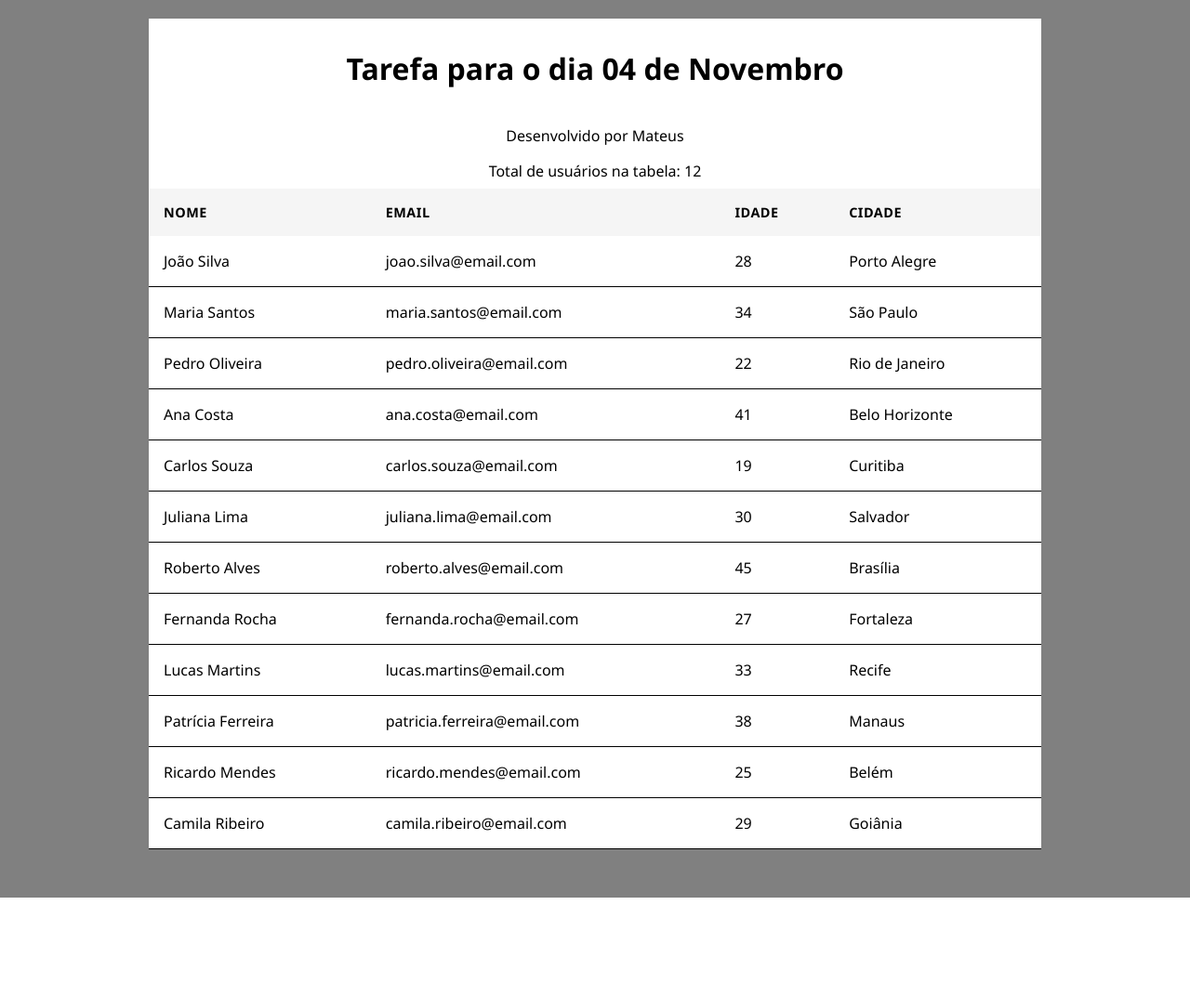
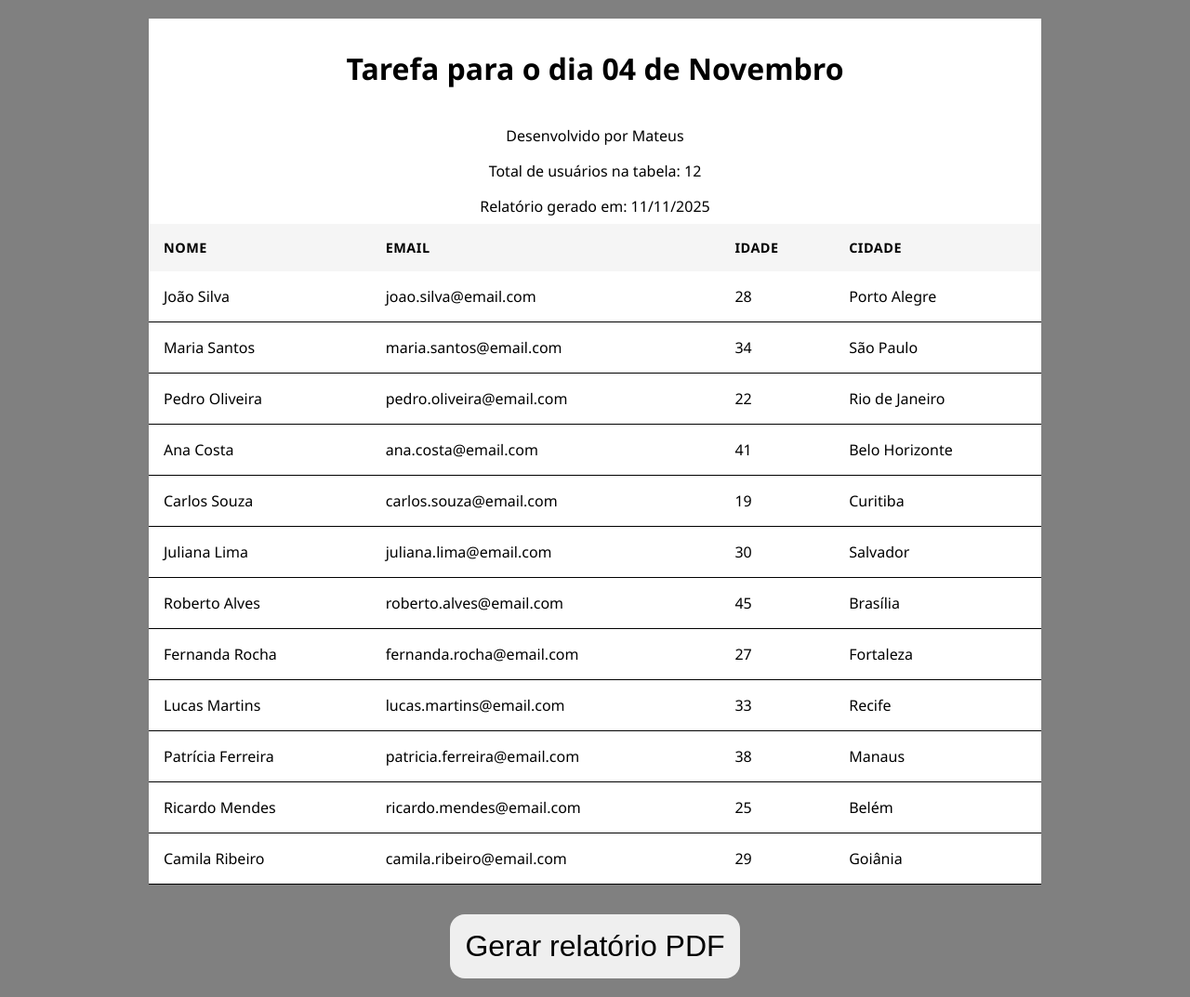
Before and after one commit to mateussperess/back-end-02, a PHP site: page /back-end-02/atividade_pdf/index.php in a window 1280 px wide. Shown: the whole page at 93% size. Before the commit the page ends 966 px from the top, so only its background shows below. Run offline with PHP 8.4, Linux system fonts and the light colour scheme; data comes from the database, SQL or seed files in the repository; both versions use the stored data as it was after the commit.

Commit message:
implementando a funcionalidade de imprimir o relatório

```diff
--- a/atividade_pdf/index.php
+++ b/atividade_pdf/index.php
@@ -72,6 +72,19 @@ $usuarios = $stmt->fetchAll();
     padding: 1rem 1rem;
     border-bottom: 1px solid black;
   }
+
+  form {
+    display: flex;
+    justify-content: center;
+  }
+
+  form button {
+    font-size: 2rem;
+    padding: 1rem;
+    border: none;
+    border-radius: 1rem;
+    cursor: pointer;
+  }
 </style>
 
 <body>
@@ -79,6 +92,7 @@ $usuarios = $stmt->fetchAll();
   <p> Desenvolvido por Mateus </p>
 
   <p> Total de usuários na tabela: <?php echo count($usuarios); ?> </p>
+  <p> Relatório gerado em: <?php echo date("d/m/Y"); ?> </p>
 
   <table>
     <thead>
@@ -104,6 +118,10 @@ $usuarios = $stmt->fetchAll();
       ?>
     </tbody>
   </table>
+
+  <form action="gerar_pdf.php" method="post">
+    <button> Gerar relatório PDF </button>
+  </form>
 </body>
 
 </html>
```
Also changed, not shown: atividade_pdf/gerar_pdf.php (added, +29 -0 lines), atividade_pdf/database/bd.sqlite, 1 other file.
